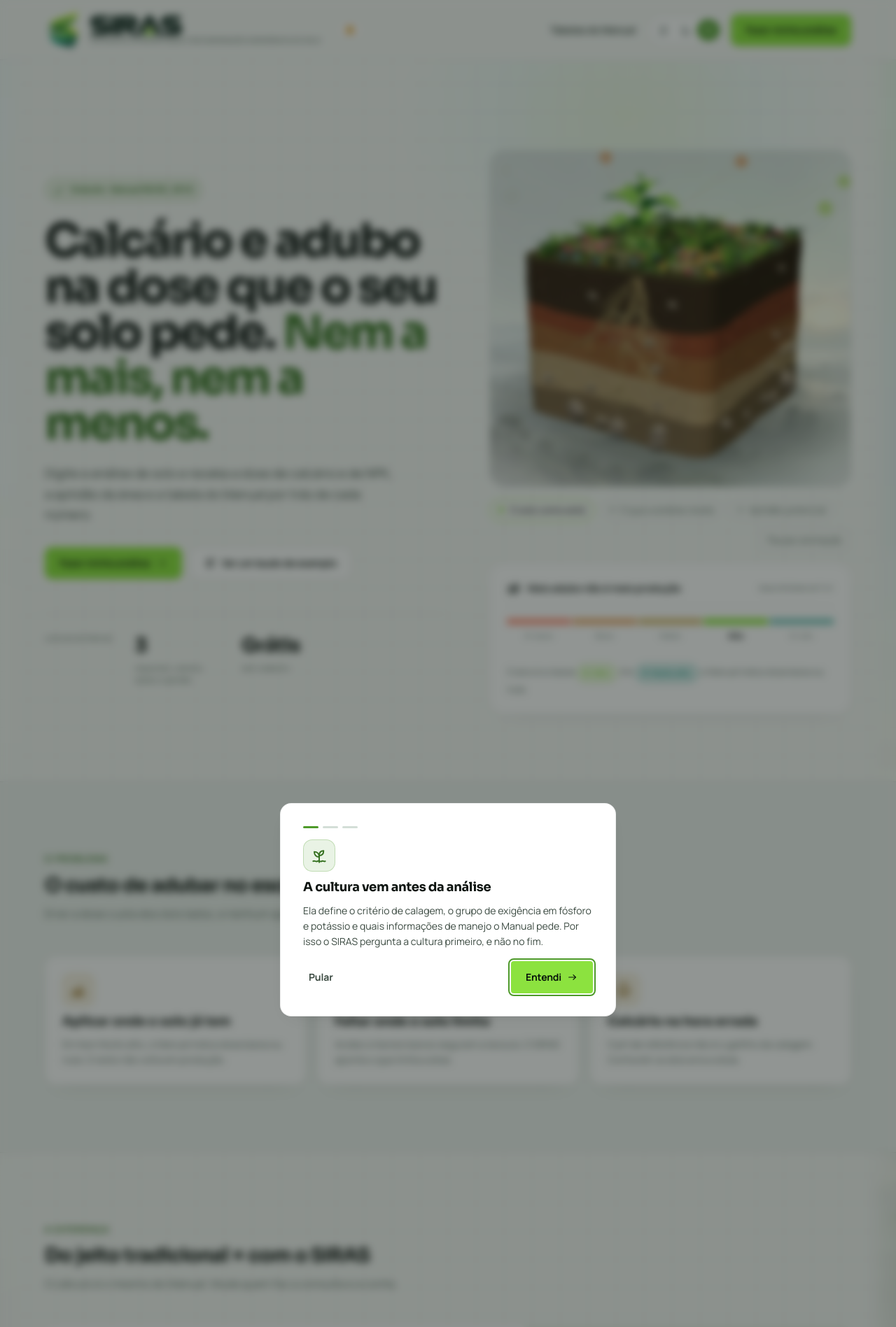
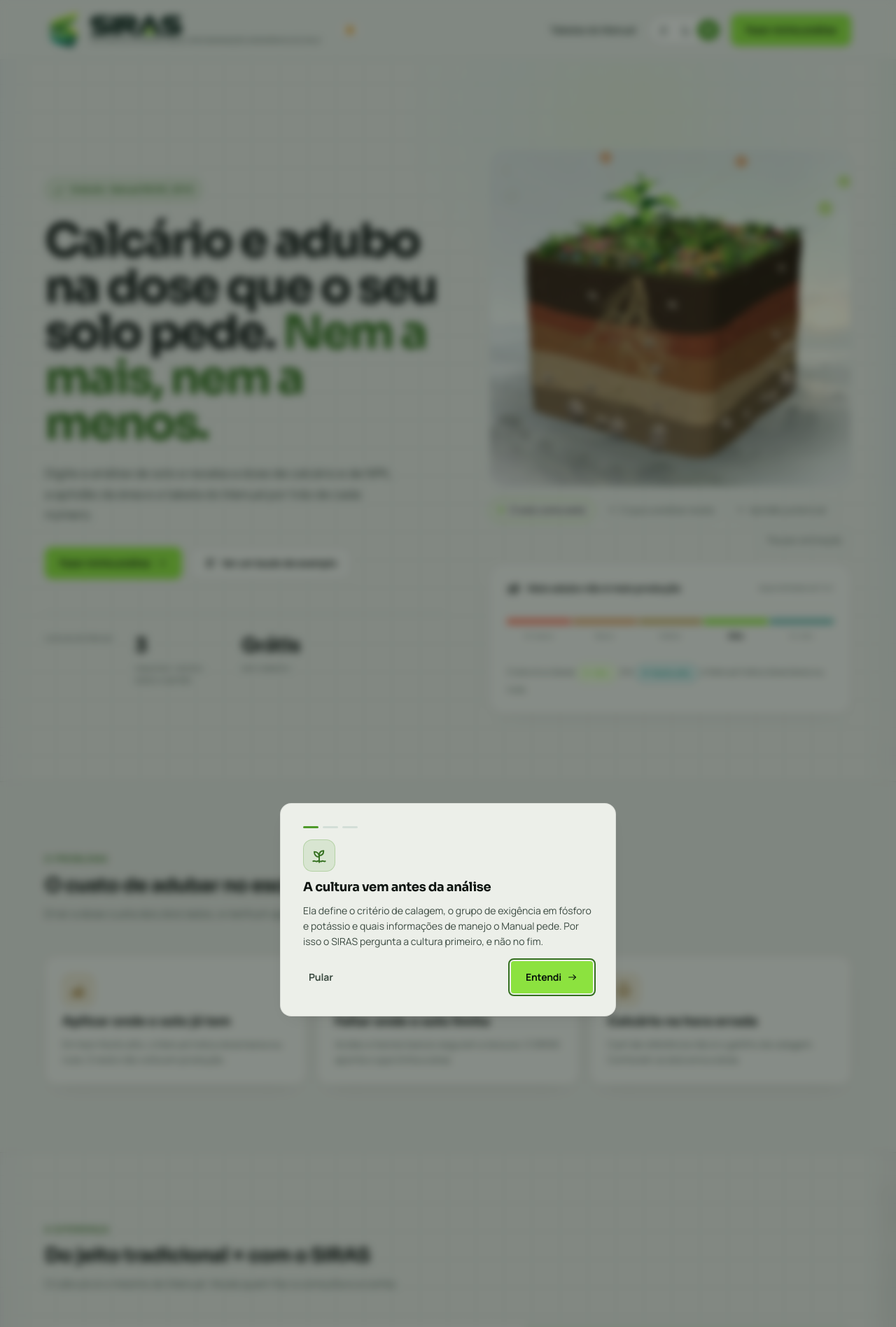
Before and after one commit to IgorZanette/SIRAS, a Python web app: template siras/siras/web/templates/inicio.html in a window 1280 px wide. Shown: the top 1897 px of the page at 70% size. Run offline with Jinja, Linux system fonts and the light colour scheme; the template is opened without the code that fills it, so the values that code supplies are empty.

Commit message:
fix: modo claro sem branco puro nas superficies, menos ofuscante

```diff
--- a/siras/siras/web/static/css/siras-telas.css
+++ b/siras/siras/web/static/css/siras-telas.css
@@ -795,32 +795,43 @@ details.bloco:not([open]) > summary { margin-bottom: 0; padding-bottom: 0; borde
 
    O verde de acao tambem muda de papel: --v-400 sobre claro fica em 1,5:1 e nao
    serve para texto nem para icone. Onde ele era texto, o claro usa --v-700
-   (5,64:1, acima do piso AA de 4,5:1).
+   (4,82:1 sobre o fundo, acima do piso AA de 4,5:1).
+
+   SEM BRANCO PURO NAS SUPERFICIES (04/11/2026). O autor relatou que o claro "doia"
+   o olho, como um clarao: o culpado era a AREA de branco -- fundo a 93% de
+   luminancia e todos os paineis, campos e botoes em #FFFFFF, que somados cobriam
+   quase a tela inteira. As superficies desceram um tom; o texto nao mudou uma cor.
+   O quanto desceram nao e gosto, e conta. So com as superficies mais escuras o brilho
+   medio da tela caia 3% -- pouco para um clarao --, porque o texto terciario e os
+   sinais batiam no piso de contraste. Eles desceram junto, sem mudar de matiz: o cinza
+   terciario 6% (imperceptivel), os sinais de 5 a 11%. Com isso o fundo chega a #E3E7E0
+   com todos os pares acima do piso: texto terciario em 4,74:1, sinais em 3,03:1 ou mais. Medido em scripts/conferir_contraste.py. O laudo NAO entra: e a
+   folha que vai para o papel, e continua branca.
    ====================================================================== */
 :root[data-tema="claro"] {
-  --n-950: #FFFFFF;
-  --n-900: #F6F8F5;   /* fundo da aplicacao: off-white com a matiz da marca */
-  --n-880: #EDF2EE;   /* secao alternada                                   */
-  --n-850: #FFFFFF;   /* superficie de painel                              */
-  --n-800: #FFFFFF;   /* campo                                             */
-  --n-750: #F1F5F2;   /* campo em foco                                     */
+  --n-950: #F3F5F0;   /* o mais claro da interface; o branco puro e so do laudo */
+  --n-900: #E3E7E0;   /* fundo da aplicacao: off-white com a matiz da marca */
+  --n-880: #DFE3DC;   /* secao alternada (texto terciario em 4,55:1)        */
+  --n-850: #ECEFE9;   /* superficie de painel                              */
+  --n-800: #F3F5F0;   /* campo: um tom acima do painel, para se ler vazio  */
+  --n-750: #F7F8F5;   /* campo em foco: o unico que clareia, e por isso se nota */
   --n-700: #D3DED7;
   --n-600: #AEBFB4;
   --n-500: #7A8C82;
-  --n-400: #5C6F64;   /* texto terciario  - 5,03:1 sobre o fundo           */
-  --n-300: #3B4A41;   /* texto secundario - 8,77:1                         */
+  --n-400: #56685E;   /* texto terciario  - 4,74:1 sobre o fundo (era #5C6F64) */
+  --n-300: #3B4A41;   /* texto secundario - 7,48:1                         */
   --n-200: #1E2A23;
-  --n-100: #0D1410;   /* texto primario   - 17,48:1                        */
+  --n-100: #0D1410;   /* texto primario   - 14,91:1                        */
   --n-050: #0A0F0C;
   /* --n-000 e a cor de MAIOR contraste com o fundo, nao branco: o marcador da
      regua precisa ser escuro aqui para continuar visivel. */
   --n-000: #0D1410;
 
   /* Sinais recalibrados. Mesma matiz, mesma saturacao, luminosidade menor. */
-  --sig-coral: #FF451C;
-  --sig-laranja: #D96D00;
-  --sig-ambar: #B28100;
-  --sig-aqua: #179B8A;
+  --sig-coral: #FC2D00;
+  --sig-laranja: #CC6600;
+  --sig-ambar: #A97B00;
+  --sig-aqua: #169383;
 
   --borda: 1px solid rgba(13, 20, 16, .09);
   --borda-forte: 1px solid rgba(13, 20, 16, .18);
@@ -831,11 +842,11 @@ details.bloco:not([open]) > summary { margin-bottom: 0; padding-bottom: 0; borde
 
 /* Superficie: sombra suave no lugar da borda fina, para dar profundidade sem peso. */
 :root[data-tema="claro"] .painel {
-  background: #FFFFFF;
-  border-color: rgba(13, 20, 16, .07);
+  background: var(--n-850);
+  border-color: rgba(13, 20, 16, .08);
   box-shadow: 0 1px 2px rgba(13,20,16,.04), 0 10px 28px -20px rgba(13,20,16,.22);
 }
-:root[data-tema="claro"] .barra { background: rgba(246, 248, 245, .88);
+:root[data-tema="claro"] .barra { background: rgba(227, 231, 224, .9);
                                   border-bottom-color: rgba(13,20,16,.08); }
 /* A malha permanece: e ela que da a leitura de superficie de instrumento. */
 :root[data-tema="claro"] .malha {
@@ -866,7 +877,7 @@ details.bloco:not([open]) > summary { margin-bottom: 0; padding-bottom: 0; borde
 :root[data-tema="claro"] .linha--destaque .linha__val { color: var(--v-700); }
 
 /* --- Controles ------------------------------------------------------------ */
-:root[data-tema="claro"] .btn--contorno { background: #FFFFFF;
+:root[data-tema="claro"] .btn--contorno { background: var(--n-850);
                                           border-color: rgba(13,20,16,.16); }
 :root[data-tema="claro"] .btn--fantasma { color: var(--n-300); }
 :root[data-tema="claro"] .campo__caixa { border-color: rgba(13,20,16,.16);
@@ -2236,8 +2247,10 @@ body::before {
 :root[data-tema="claro"] body::before {
   background-image: url("../img/background/claro-1.webp");
   mix-blend-mode: normal;
-  filter: none;
-  opacity: .85;
+  /* O ceu de neblina da arte clara chega a 95% de luminancia: nas calhas de um monitor
+     largo era a maior area clara da tela. Escurece o pico e baixa a presenca. */
+  filter: brightness(.9);
+  opacity: .5;
 }
 
 /* A CHAMADA FINAL fecha a pagina, e ali a paisagem sobe: a secao inteira, e nao so as
```
Also changed, not shown: other parts of siras/siras/web/static/css/siras-telas.css (+13 -13 lines), siras/scripts/conferir_contraste.py (+4 -4 lines), siras/testes/integracao/test_web_interface.py (+28 -3 lines), trabalho_de_conclusao/processo/roadmap.md (+1 -1 lines).
